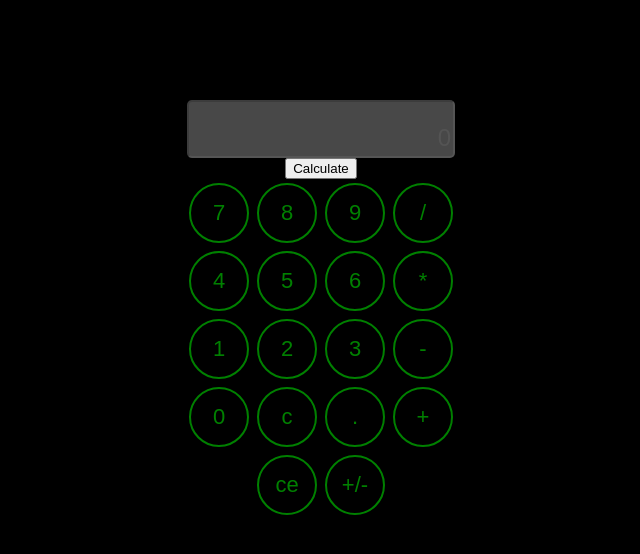
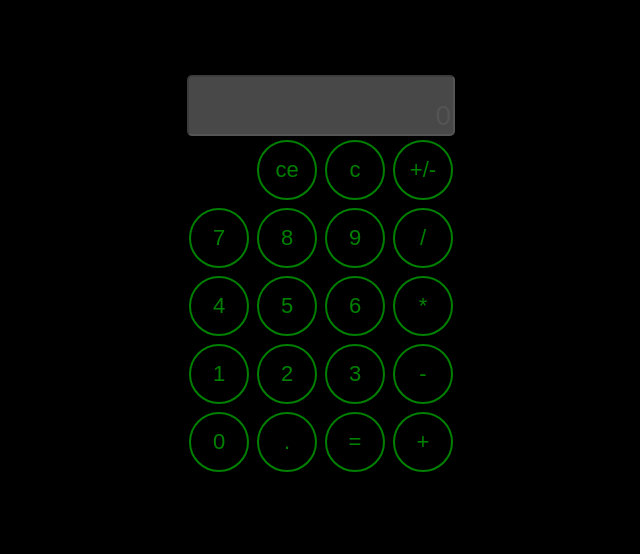
Before and after one commit to mdashmiller/react-calculator, a React app: page / in a window 1280 px wide. Shown: the whole page, without its empty margins (319-959 px from the left). Built offline with nearby package versions, Linux system fonts and the light colour scheme.

Commit message:
repositioned buttons and deleted extra style sheets

```diff
--- a/src/App/index.css
+++ /dev/null
@@ -1,4 +0,0 @@
-.app {
-  text-align: center;
-  margin-top: 100px;
-}
--- a/src/App/index.js
+++ b/src/App/index.js
@@ -1,7 +1,7 @@
 import React, { Component } from 'react'
 import Calculator from '../Calculator'
 import * as math from 'mathjs'
-import './index.css'
+import '../index.css'
 
 class App extends Component {
 	state = {
--- a/src/Buttons/index.js
+++ b/src/Buttons/index.js
@@ -1,9 +1,14 @@
 import React from 'react'
 import '../index.css'
 
-const ButtonPanel = ({ handleChange }) =>
+const ButtonPanel = ({ handleChange, calculate }) =>
 	// sends values from button to App state
-	<div>
+	<div className="wrapper">
+		<div className="top-row">
+			<input className="button" type="button" value="ce" onClick={handleChange} />
+			<input className="button" type="button" value="c" onClick={handleChange} />
+			<input className="button" type="button" value="+/-" onClick={() => calculate()} />
+		</div>
 		<div>
 			<input className="button" type="button" value="7" onClick={handleChange} />
 			<input className="button" type="button" value="8" onClick={handleChange} />
@@ -24,13 +29,9 @@ const ButtonPanel = ({ handleChange }) =>
 		</div>
 		<div>
 			<input className="button" type="button" value="0" onClick={handleChange} />
-			<input className="button" type="button" value="c" onClick={handleChange} />
 			<input className="button" type="button" value="." onClick={handleChange} />
+			<input className="button" type="button" value="=" onClick={handleChange} />
 			<input className="button" type="button" value="+" onClick={handleChange} />
-		</div>
-		<div>
-			<input className="button" type="button" value="ce" onClick={handleChange} />
-			<input className="button" type="button" value="+/-" onClick={handleChange} />
 		</div>
 	</div>
 
--- a/src/Calculator/index.css
+++ /dev/null
@@ -1,8 +0,0 @@
-.store, .display {
-	text-align: right;
-	border-radius: 0px;
-}
-
-input {
-	border-radius: 50px;
-}
--- a/src/Calculator/index.js
+++ b/src/Calculator/index.js
@@ -25,10 +25,7 @@ const Calculator = ({
 			disabled
 		/>
 		<br/>
-		<button onClick={() => calculate()}>
-			Calculate
-		</button>
-		<ButtonPanel handleChange={handleChange} />
+		<ButtonPanel handleChange={handleChange} calculate={calculate} />
 	</form>
 
 export default Calculator
--- a/src/index.css
+++ b/src/index.css
@@ -3,6 +3,16 @@ body {
   padding: 0;
   font-family: Tahoma;
   background: black;
+}
+
+.app {
+  text-align: center;
+  margin-top: 75px;
+}
+
+.wrapper {
+	width: 272px;
+	margin: 0 auto;
 }
 
 .display,
@@ -14,13 +24,20 @@ body {
 .store {
 	border-bottom: none;
 	border-radius: 5px 5px 0px 0px;
+	font-size: 16px;
 }
 
 .display {
 	border-top: none;
 	border-radius: 0px 0px 5px 5px;
 	height: 35px;
-	font-size: 24px;
+	font-size: 28px;
+}
+
+.top-row {
+	display: grid;
+	grid-template-columns: 2fr 1fr 1fr;
+	justify-items: right;
 }
 
 .button {
```
Also changed, not shown: src/Buttons/index.css (deleted).
